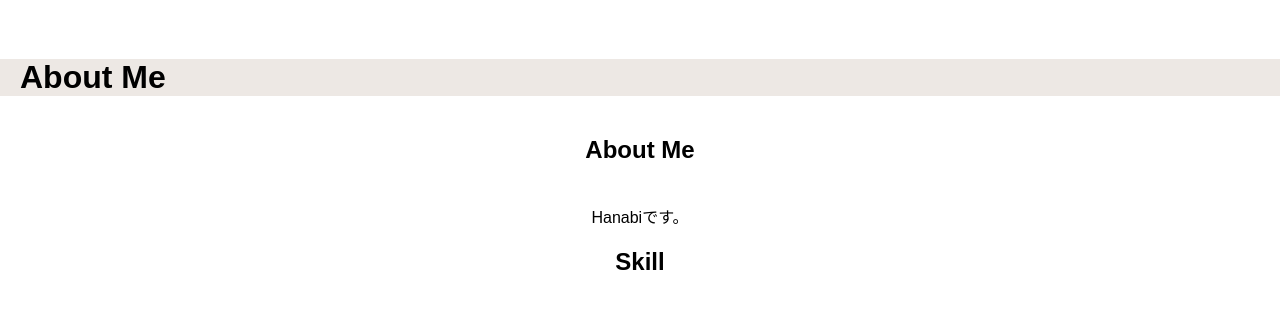
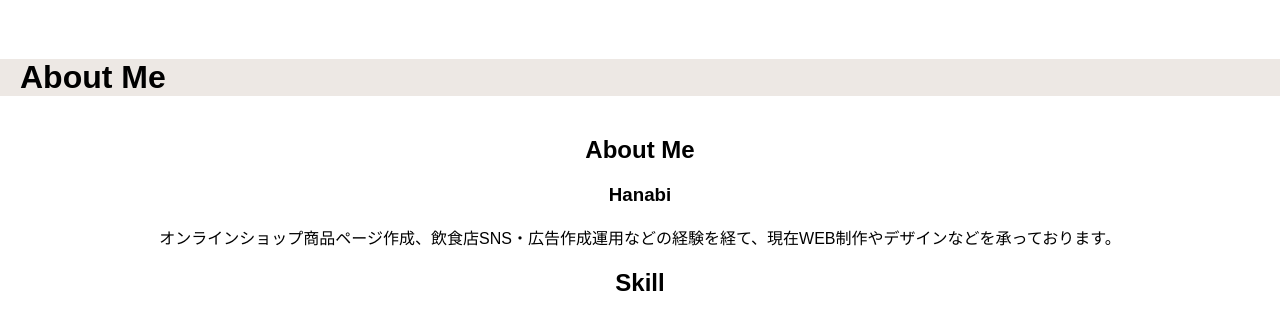
Before and after one commit to hanabi7654321/hanabi7654321.github.io, a plain HTML site: page index.html in a window 1280 px wide. Shown: the part 800-1113 px from the top of the page. Drawn offline with Linux system fonts and the light colour scheme.

Commit message:
add profile

```diff
--- a/index.html
+++ b/index.html
@@ -11,7 +11,7 @@
   <div class="container">
     <header id="site-header" class="site-header">
       <div class="logo-container">
-        <button class="button"><a href="#" class="logo-btn">Hanabi</a></button>
+        <button class="button"><a href="#about-me" class="logo-btn">Hanabi</a></button>
       </div>
 
 
@@ -42,13 +42,14 @@
         <div id="about-me" class="content-wrap">
           <h1 class="content-title">About Me</h1>
         </div>
+        <div class="about-me-section">
+          <h2>About Me</h2>
+          <h3>Hanabi</h3>
+          <p>オンラインショップ商品ページ作成、飲食店SNS・広告作成運用などの経験を経て、現在WEB制作やデザインなどを承っております。</p>
+        </div>
 
         <!-- スキル -->
         <div class="content">
-          <div class="about-me-section">
-            <h2>About Me</h2>
-            <p>Hanabiです。</p>
-          </div>
           <div class="skill-section">
             <h2>Skill</h2>
             <ul class="skill-list">
--- a/style.css
+++ b/style.css
@@ -167,6 +167,9 @@ li {
   padding-left: 20px;
 }
 
+.about-me-section {
+  text-align: center;
+}
 
 
 .skill {
```
